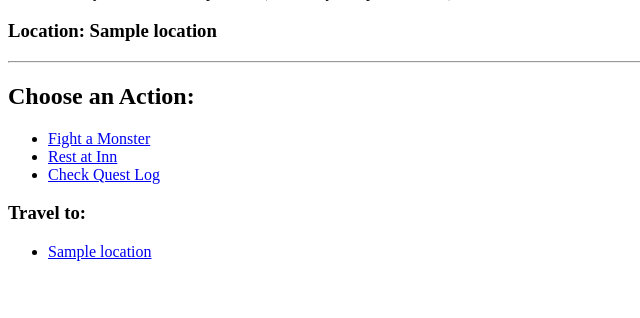
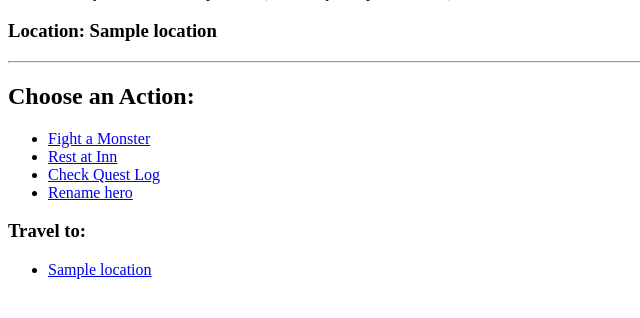
Before and after one commit to kristiyanbstoychev/Django-Practice-Game, a Django app: page /game/character/1/ in a window 1280 px wide. Shown: the part 117-435 px from the top of the page, without its empty margins (0-640 px from the left). Run offline with Django 5.2, Linux system fonts and the light colour scheme; tables that the repository leaves empty hold one stand-in row (values such as "Sample post").

Commit message:
Added hero renaming and redirects

```diff
--- a/game/templates/game/character_detail.html
+++ b/game/templates/game/character_detail.html
@@ -11,6 +11,7 @@
         <li><a href="{% url 'basic_combat' hero.id %}">Fight a Monster</a></li>
         <li><a href="{% url 'rest' hero.id %}">Rest at Inn</a></li>
         <li><a href="{% url 'quest_log' hero.id %}">Check Quest Log</a></li>
+        <li><a href="{% url 'rename_hero' hero.id 'Mike' %}">Rename hero</a></li>
     </ul>
 
     <h3>Travel to:</h3>
--- a/game/urls.py
+++ b/game/urls.py
@@ -13,4 +13,6 @@ urlpatterns = [
     path('buy-item/<int:char_id>/<int:item_id>', views.buy_item, name='buy_item'),
     path('travel/<int:char_id>/<int:loc_id>/', views.travel, name='travel'),
     path('character/<int:char_id>/', views.character_detail, name='character_detail'),
+    path('rename_hero/<int:char_id>/<str:new_name>', views.rename_hero, name='rename_hero'),
+
 ]
--- a/game/views.py
+++ b/game/views.py
@@ -2,8 +2,7 @@ from django.http import HttpResponse
 # This imports the Character model so the view can look at the data
 from .models import Character, Quest, Item, Location
 # 'get_object_or_404' to help us find a specific character or show an error if they don't exist
-from django.shortcuts import get_object_or_404
-from django.shortcuts import render # We use 'render' for templates
+from django.shortcuts import get_object_or_404, render, redirect
 
 # ===== CHARACTER LIST VIEW =====
 def character_list(request):
@@ -57,19 +56,15 @@ def basic_combat(request, char_id):
     return HttpResponse(status_message)
 
 # ===== LEVEL UP VIEW =====
-# This function makes a specific hero stronger
 def level_up(request, char_id):
-    # 1. Find the hero
     hero = get_object_or_404(Character, pk=char_id)
-
-    # 2. Increase stats - adding to the existing numbers
     hero.level += 1
-    hero.health += 20 # Give them more health for leveling up
-
-    # 3. Save the changes - making the "Level Up" permanent
+    hero.health += 20
     hero.save()
 
-    return HttpResponse(f"{hero.name} reached Level {hero.level}! Health increased to {hero.health}.")
+    # Instead of HttpResponse, we send them to the 'character_detail' view
+    # We pass the hero's ID so it knows which profile to show
+    return redirect('character_detail', char_id=hero.id)
 
 # ===== REST VIEW =====
 def rest(request, char_id):
@@ -81,7 +76,7 @@ def rest(request, char_id):
     # 3. Save the changes - making the "Level Up" permanent
     hero.save()
 
-    return HttpResponse(f"{hero.name} reached Level {hero.level}! Health increased to {hero.health}.")
+    return redirect('character_detail', char_id=hero.id)
 
 # ===== QUEST LOG VIEW =====
 def quest_log(request, char_id):
@@ -167,7 +162,7 @@ def travel(request, char_id, loc_id):
     hero.current_location = destination
     hero.save()
 
-    return HttpResponse(f"{hero.name} traveled to the {destination.name}!")
+    return redirect('character_detail', char_id=hero.id)
 
 def character_detail(request, char_id):
     hero = get_object_or_404(Character, pk=char_id)
@@ -178,3 +173,12 @@ def character_detail(request, char_id):
         'all_locations': all_locations,
         'hero_items': hero_items
     })
+
+def rename_hero(request, char_id, new_name):
+    hero = get_object_or_404(Character, pk=char_id)
+
+    # Update the name
+    hero.name = new_name
+    hero.save()
+
+    return redirect('character_detail', char_id=hero.id)
```
